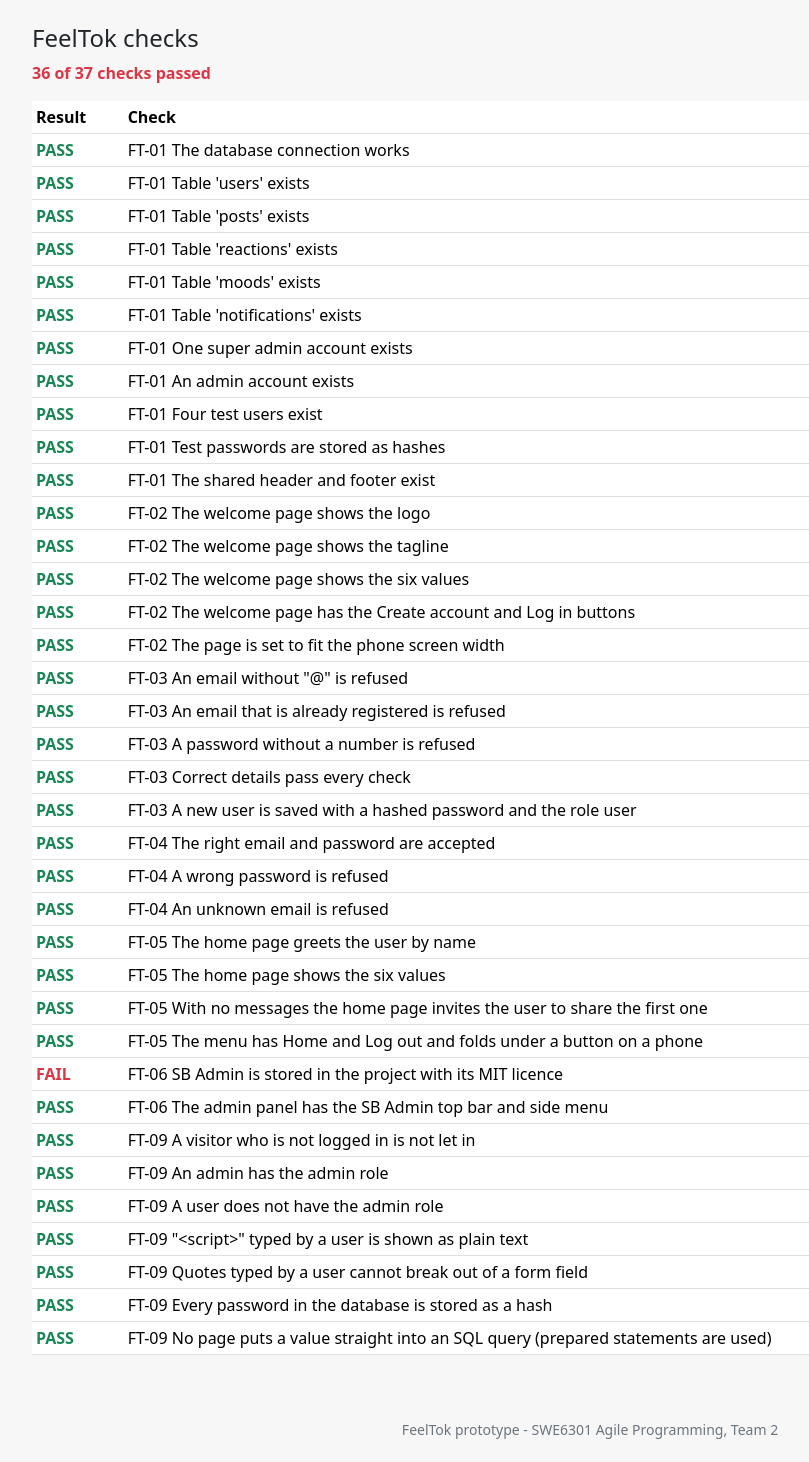
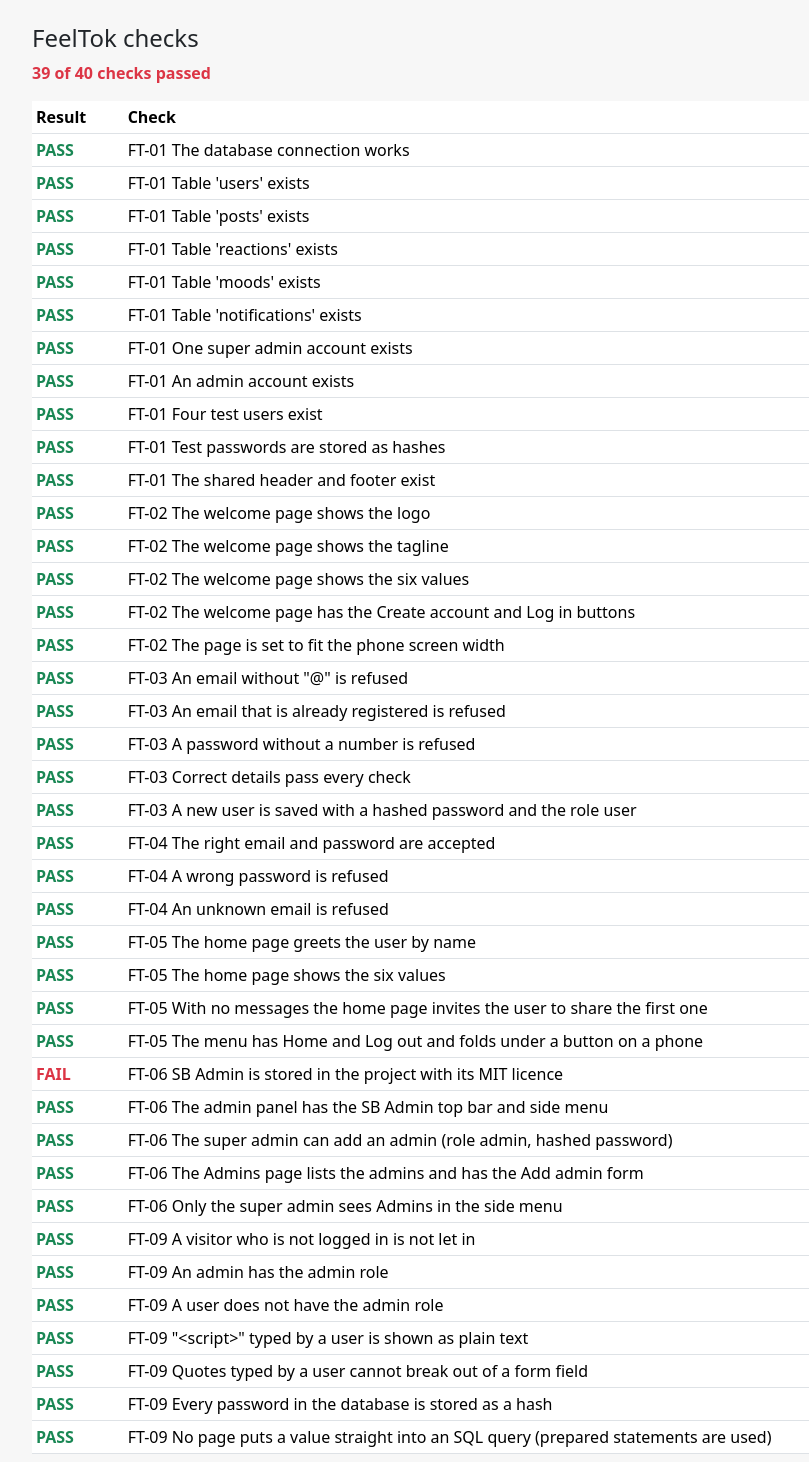
Before and after one commit to Akshat-G-Dev/feeltok, a PHP site: page /feeltok/tests/tests.php in a window 1280 px wide. Shown: the part 63-1525 px from the top of the page, without its empty margins (50-859 px from the left). Before the commit the page ends 1502 px from the top, so only its background shows below. Run offline with PHP 8.4, Linux system fonts and the light colour scheme; data comes from the database, SQL or seed files in the repository; tables that the repository leaves empty hold one stand-in row (values such as "Sample post").

Commit message:
FEEL-14 FT-06 Add the Admins page where the super admin adds an admin

```diff
--- /dev/null
+++ b/admin/admins.php
@@ -0,0 +1,84 @@
+<?php
+// FT-06 Admins page: the super admin sees the admins and adds a new admin. A normal admin is sent back to the dashboard.
+require_once __DIR__ . '/../includes/auth.php';
+require_role('admin', 'super_admin');
+if (!has_role('super_admin')) {
+    header('Location: ' . BASE_URL . '/admin/index.php');
+    exit;
+}
+require_once __DIR__ . '/../includes/db.php';
+require_once __DIR__ . '/../includes/validation.php';
+
+$name = trim($_POST['name'] ?? '');
+$email = trim($_POST['email'] ?? '');
+$errors = [];
+
+if (($_SERVER['REQUEST_METHOD'] ?? '') === 'POST') {
+    $errors = registration_errors($db, $name, $email, $_POST['password'] ?? '', '');
+    if (!$errors) {
+        create_user($db, $name, $email, $_POST['password'], '', 'admin');
+        header('Location: ' . BASE_URL . '/admin/admins.php?added=1');
+        exit;
+    }
+}
+
+$admins = list_admins($db);
+$title = 'Admins';
+require __DIR__ . '/../includes/admin_header.php';
+?>
+<h1 class="h3 mb-4">Admins</h1>
+<?php if (isset($_GET['added'])): ?>
+    <div class="alert alert-success" role="alert">The admin account was created</div>
+<?php endif; ?>
+<div class="row g-4">
+    <div class="col-lg-7">
+        <div class="card">
+            <div class="card-header">Admins and the super admin</div>
+            <div class="table-responsive">
+                <table class="table table-sm mb-0">
+                    <thead><tr><th>Name</th><th>Email</th><th>Role</th><th>Joined</th></tr></thead>
+                    <tbody>
+                    <?php foreach ($admins as $admin): ?>
+                        <tr>
+                            <td><?= e($admin['name']) ?></td>
+                            <td><?= e($admin['email']) ?></td>
+                            <td><?= $admin['role'] === 'super_admin' ? 'Super admin' : 'Admin' ?></td>
+                            <td><?= e(date('d/m/Y', strtotime($admin['created_at']))) ?></td>
+                        </tr>
+                    <?php endforeach; ?>
+                    </tbody>
+                </table>
+            </div>
+        </div>
+    </div>
+    <div class="col-lg-5">
+        <div class="card">
+            <div class="card-header">Add admin</div>
+            <div class="card-body">
+                <form method="post" novalidate>
+                    <div class="mb-3">
+                        <label for="name" class="form-label">Name</label>
+                        <input type="text" id="name" name="name" maxlength="30" value="<?= e($name) ?>"
+                               class="form-control<?= isset($errors['name']) ? ' is-invalid' : '' ?>" required>
+                        <?php if (isset($errors['name'])): ?><div class="invalid-feedback"><?= e($errors['name']) ?></div><?php endif; ?>
+                    </div>
+                    <div class="mb-3">
+                        <label for="email" class="form-label">Email</label>
+                        <input type="email" id="email" name="email" value="<?= e($email) ?>"
+                               class="form-control<?= isset($errors['email']) ? ' is-invalid' : '' ?>" required>
+                        <?php if (isset($errors['email'])): ?><div class="invalid-feedback"><?= e($errors['email']) ?></div><?php endif; ?>
+                    </div>
+                    <div class="mb-3">
+                        <label for="password" class="form-label">First password</label>
+                        <input type="password" id="password" name="password"
+                               class="form-control<?= isset($errors['password']) ? ' is-invalid' : '' ?>" required>
+                        <div class="form-text">At least 8 characters, with a letter and a number.</div>
+                        <?php if (isset($errors['password'])): ?><div class="invalid-feedback"><?= e($errors['password']) ?></div><?php endif; ?>
+                    </div>
+                    <button type="submit" class="btn btn-dark">Add admin</button>
+                </form>
+            </div>
+        </div>
+    </div>
+</div>
+<?php require __DIR__ . '/../includes/admin_footer.php'; ?>
--- a/includes/admin_header.php
+++ b/includes/admin_header.php
@@ -34,6 +34,9 @@ $role_name = ($_SESSION['role'] ?? '') === 'super_admin' ? 'Super admin' : 'Admi
                 <div class="nav">
                     <div class="sb-sidenav-menu-heading">Admin</div>
                     <a class="nav-link" href="<?= BASE_URL ?>/admin/index.php">Dashboard</a>
+                    <?php if (($_SESSION['role'] ?? '') === 'super_admin'): ?>
+                        <a class="nav-link" href="<?= BASE_URL ?>/admin/admins.php">Admins</a>
+                    <?php endif; ?>
                 </div>
             </div>
             <div class="sb-sidenav-footer">
--- a/includes/users.php
+++ b/includes/users.php
@@ -10,13 +10,13 @@ function email_taken(mysqli $db, string $email): bool
     return $stmt->get_result()->num_rows > 0;
 }
 
-// saves a new user with a hashed password and the role "user"; returns the new id
-function create_user(mysqli $db, string $name, string $email, string $password, string $story): int
+// saves a new account with a hashed password; the role is "user" unless the super admin adds an admin (FT-06)
+function create_user(mysqli $db, string $name, string $email, string $password, string $story, string $role = 'user'): int
 {
     $hash = password_hash($password, PASSWORD_DEFAULT);
     $story = $story === '' ? null : $story;
-    $stmt = $db->prepare("INSERT INTO users (name, email, password, role, story) VALUES (?, ?, ?, 'user', ?)");
-    $stmt->bind_param('ssss', $name, $email, $hash, $story);
+    $stmt = $db->prepare('INSERT INTO users (name, email, password, role, story) VALUES (?, ?, ?, ?, ?)');
+    $stmt->bind_param('sssss', $name, $email, $hash, $role, $story);
     $stmt->execute();
     return $db->insert_id;
 }
@@ -30,3 +30,11 @@ function check_login(mysqli $db, string $email, string $password): ?array
     $user = $stmt->get_result()->fetch_assoc();
     return $user && password_verify($password, $user['password']) ? $user : null;
 }
+
+// FT-06 the admins and the super admin, oldest first
+function list_admins(mysqli $db): array
+{
+    $stmt = $db->prepare("SELECT name, email, role, created_at FROM users WHERE role IN ('admin', 'super_admin') ORDER BY created_at, id");
+    $stmt->execute();
+    return $stmt->get_result()->fetch_all(MYSQLI_ASSOC);
+}
--- a/tests/tests.php
+++ b/tests/tests.php
@@ -101,6 +101,28 @@ $_SESSION = $saved_session;
 check('FT-06 The admin panel has the SB Admin top bar and side menu',
     str_contains($page, 'sb-topnav') && str_contains($page, 'id="layoutSidenav_nav"') && str_contains($page, '/admin/index.php">Dashboard</a>'));
 
+// FT-06 the super admin adds an admin
+$db->begin_transaction();
+$admin_id = create_user($db, 'Check Admin', 'check.admin.' . time() . '@feeltok.test', 'Admin1234', '', 'admin');
+$row = $db->query("SELECT password, role FROM users WHERE id = $admin_id")->fetch_assoc();
+$db->rollback();
+check('FT-06 The super admin can add an admin (role admin, hashed password)',
+    $row && $row['role'] === 'admin' && password_verify('Admin1234', $row['password']));
+$saved_session = $_SESSION;
+$_SESSION = ['user_id' => 1, 'name' => 'Super Admin', 'role' => 'super_admin'];
+ob_start();
+include __DIR__ . '/../admin/admins.php';
+$page = ob_get_clean();
+check('FT-06 The Admins page lists the admins and has the Add admin form',
+    str_contains($page, 'superadmin@feeltok.test') && str_contains($page, 'admin@feeltok.test') && str_contains($page, '>Add admin</button>'));
+$super_menu = str_contains($page, '/admin/admins.php">Admins</a>');
+$_SESSION = ['user_id' => 2, 'name' => 'Admin', 'role' => 'admin'];
+ob_start();
+include __DIR__ . '/../admin/index.php';
+$page = ob_get_clean();
+$_SESSION = $saved_session;
+check('FT-06 Only the super admin sees Admins in the side menu', $super_menu && !str_contains($page, '/admin/admins.php">Admins</a>'));
+
 // FT-09 access control: the helpers in auth.php (the real session is kept as it is)
 $saved_session = $_SESSION;
 $_SESSION = [];
```
